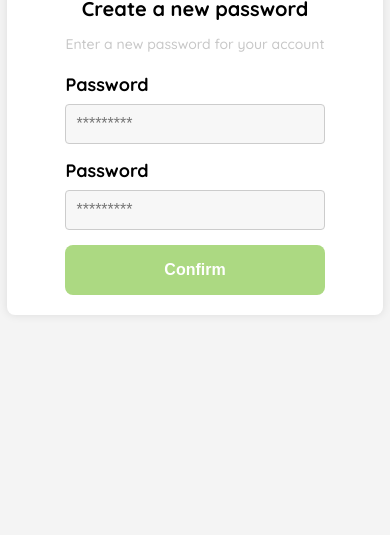
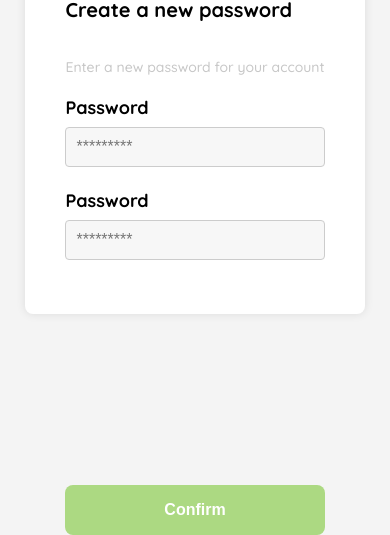
Before and after one commit to SonicWD/Eccomerce-Proyect, a plain HTML site: page new_password.html in a window 390 px wide. Shown: the part 336-871 px from the top of the page. Drawn offline with Linux system fonts and the light colour scheme.

Commit message:
Se modifican los titulos, se crea la vista create_account, falta revisar el tema del layaut de .login css

```diff
--- a/assets/styles/estilos.css
+++ b/assets/styles/estilos.css
@@ -2,7 +2,7 @@
     --very-light-pink: #c7c7c7;
     --text-input-field: #f7f7f7;
     --hospital-green: #acd982;
-  --difuminado1-bottom: #8fbf6f ;
+    --difuminado1-bottom: #8fbf6f;
     --difuminado2-bottom: #c6e5b5;
     --white: #ffffff;
     --black: #000000;
@@ -10,6 +10,7 @@
     --md: 16px;
     --lg: 24px;
 }
+
 body {
     font-family: "Quicksand", sans-serif;
     background-color: #f4f4f4;
@@ -25,13 +26,16 @@ body {
     padding: 20px;
     border-radius: 8px;
     box-shadow: 0px 0px 10px rgba(0, 0, 0, 0.1);
-  width: 90%;
-  max-width: 400px;
+    width: 80%;
+    max-width: 300px;
+
 }
+
 /* css new_password */
 
 .form-container {
     text-align: center;
+
     /*   display: grid;
     grid-template-columns: auto 1fr auto;
     width: 300px;*/
@@ -45,7 +49,8 @@ body {
 
 .title {
     font-size: var(--lg);
-  margin-bottom: 4px;
+    margin-bottom: 36px;
+    text-align: start;
 }
 
 .subtitle {
@@ -58,7 +63,10 @@ body {
     display: flex;
     flex-direction: column;
 }
-
+.form div{
+    display: flex;
+    flex-direction: column;
+}
 .label {
     text-align: left;
     font-size: 18px;
@@ -75,8 +83,10 @@ body {
     font-size: var(--md);
 }
 
+.input-name,
+.input-email,
 .input-password {
-  font-size: 16px;
+    margin-bottom: 22px;
 }
 
 .primary-button {
@@ -95,7 +105,9 @@ body {
 
 .primary-button:hover {
     background-color: var(--difuminado1-bottom);
-} /*
+}
+
+/*
 css para password_recovery2
 */
 .email-send {
@@ -108,6 +120,7 @@ css para password_recovery2
     width: 90%;
     max-width: 400px;
 }
+
 .information-container {
     align-items: center;
     text-align: center;
@@ -124,17 +137,21 @@ css para password_recovery2
     background-color: var(--text-input-field);
     margin-bottom: 30px;
 }
+
 .email-image img {
     width: 80px;
 }
+
 .resend-email {
     font-size: var(--sm);
     color: var(--very-light-pink);
 }
+
 .resend-email a {
     color: var(--hospital-green);
     text-decoration: dotted;
 }
+
 /* css para login */
 .secondary-button {
     background-color: var(--white);
@@ -147,11 +164,12 @@ css para password_recovery2
     font-weight: bold;
     height: 50px;
 }
+
 .secondary-button:hover {
     background-color: var(--difuminado2-bottom);
     color: var(--white);
+}
 
-  }
 .form a {
     color: var(--hospital-green);
     font-size: var(--sm);
@@ -159,6 +177,12 @@ css para password_recovery2
     text-decoration: none;
     padding: 10px;
 }
+
+.title {
+    margin-bottom: 36px;
+    text-align: start;
+}
+
 /* Estilos responsivos */
 @media (max-width: 640px) {
     .login {
@@ -178,8 +202,19 @@ css para password_recovery2
     .subtitle {
         font-size: 14px;
     }
-  .secondary-button{
 
+    .secondary-button {
         margin-top: 200px;
     }
+    .form-container{
+        height: 100%;
+
     }
+    .form {
+        height: 100%;
+        justify-content: space-between;
+    }
+    .login{
+        height: 400px;
+    }
+}
--- a/new_password.html
+++ b/new_password.html
@@ -3,7 +3,7 @@
 <head>
     <meta charset="UTF-8">
     <meta name="viewport" content="width=device-width, initial-scale=1.0">
-    <title>Document</title>
+    <title>New password</title>
     <link rel="stylesheet" href="assets/styles/estilos.css" />
     <link rel="preconnect" href="https://fonts.googleapis.com">
     <link rel="preconnect" href="https://fonts.gstatic.com" crossorigin>
@@ -16,10 +16,12 @@
             <h1 class="title">Create a new password</h1>
             <p class="subtitle"> Enter a new password for your account</p>
             <form action="/" class="form">
+            <div>
                 <label for="password" class="label">Password</label>
                 <input type="password" id="password" placeholder="*********" class="input input-password">
                 <label for="new-password" class="label">Password</label>
                 <input type="password" id="new-password" placeholder="*********" class="input input-password">
+            </div>
                 <input type="submit" value="Confirm" class="primary-button login-button">
             </form>
         </div>
```
Also changed, not shown: create_account.html (added, +35 -0 lines), login.html (+1 -1 lines), password_recovery2.html (+1 -1 lines). Lines whose indentation alone changed are shown as unchanged.
